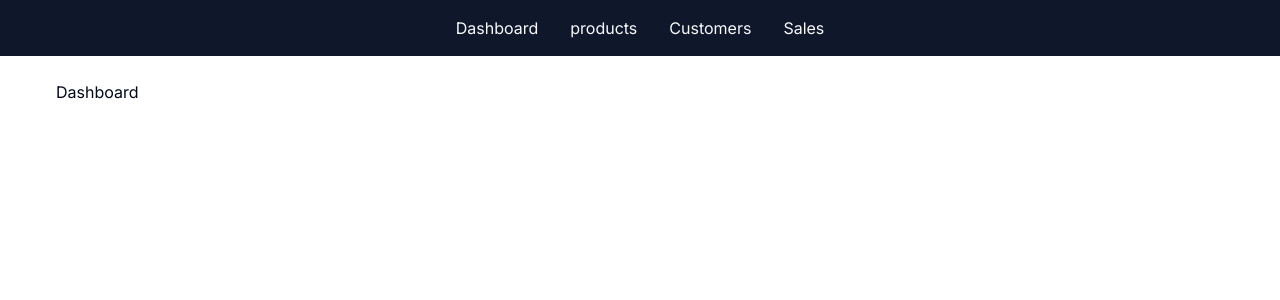
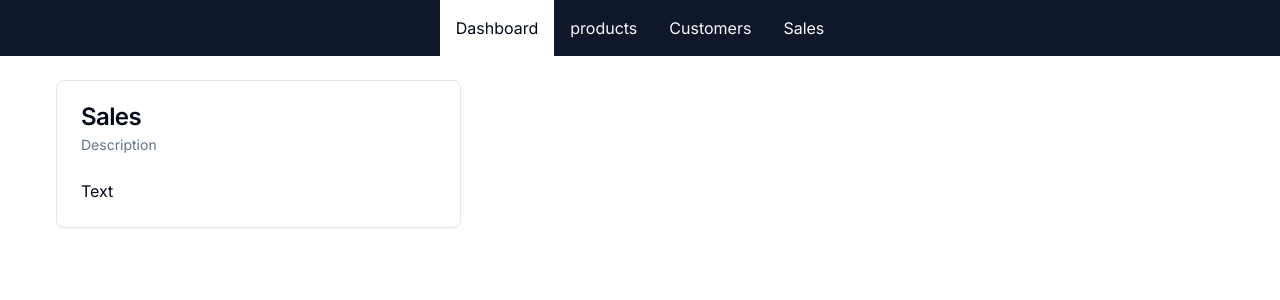
Before and after one commit to ArtinMohsenpour/OnlineShop-ArtinTech, a Next.js app: page /admin in a window 1280 px wide. Shown: the top 300 px of the page. Built offline with nearby package versions, Linux system fonts and the light colour scheme.

Commit message:
dashboard admin page

```diff
--- a/src/app/admin/layout.tsx
+++ b/src/app/admin/layout.tsx
@@ -8,10 +8,10 @@
   return (
     <>
       <Nav>
-        <NavLink href="./admin">Dashboard</NavLink>
-        <NavLink href="./admin/products">products</NavLink>
-        <NavLink href="./admin/users">Customers</NavLink>
-        <NavLink href="./admin/orders">Sales</NavLink>
+        <NavLink href="/admin">Dashboard</NavLink>
+        <NavLink href="/admin/products">products</NavLink>
+        <NavLink href="/admin/users">Customers</NavLink>
+        <NavLink href="/admin/orders">Sales</NavLink>
       </Nav>
       <div className="container m-6">{children}</div>
     </>
--- a/src/app/admin/page.tsx
+++ b/src/app/admin/page.tsx
@@ -1,3 +1,43 @@
+import {
+  Card,
+  CardContent,
+  CardDescription,
+  CardHeader,
+  CardTitle,
+} from "@/components/ui/card";
+
 export default function AdminDashboard() {
-  return <h1>Dashboard</h1>;
+  return (
+    <div className="grid grid-cols-1 md:grid-cols-2 lg:grid-cols-3">
+      <Card>
+        <CardHeader>
+          <CardTitle>Sales</CardTitle>
+          <CardDescription>Description</CardDescription>
+        </CardHeader>
+        <CardContent>
+          <p>Text</p>
+        </CardContent>
+      </Card>
+    </div>
+  );
 }
+
+type DashboardCardProps = {
+  title: string;
+  subtitle: string;
+  body: string;
+};
+
+function DashboardCard({ title, subtitle, body }: DashboardCardProps) {
+  return (
+    <Card>
+      <CardHeader>
+        <CardTitle>{title}</CardTitle>
+        <CardDescription>{subtitle}</CardDescription>
+      </CardHeader>
+      <CardContent>
+        <p>{body}</p>
+      </CardContent>
+    </Card>
+  );
+}
--- /dev/null
+++ b/src/components/ui/card.tsx
@@ -0,0 +1,79 @@
+import * as React from "react"
+
+import { cn } from "@/lib/utils"
+
+const Card = React.forwardRef<
+  HTMLDivElement,
+  React.HTMLAttributes<HTMLDivElement>
+>(({ className, ...props }, ref) => (
+  <div
+    ref={ref}
+    className={cn(
+      "rounded-lg border bg-card text-card-foreground shadow-sm",
+      className
+    )}
+    {...props}
+  />
+))
+Card.displayName = "Card"
+
+const CardHeader = React.forwardRef<
+  HTMLDivElement,
+  React.HTMLAttributes<HTMLDivElement>
+>(({ className, ...props }, ref) => (
+  <div
+    ref={ref}
+    className={cn("flex flex-col space-y-1.5 p-6", className)}
+    {...props}
+  />
+))
+CardHeader.displayName = "CardHeader"
+
+const CardTitle = React.forwardRef<
+  HTMLParagraphElement,
+  React.HTMLAttributes<HTMLHeadingElement>
+>(({ className, ...props }, ref) => (
+  <h3
+    ref={ref}
+    className={cn(
+      "text-2xl font-semibold leading-none tracking-tight",
+      className
+    )}
+    {...props}
+  />
+))
+CardTitle.displayName = "CardTitle"
+
+const CardDescription = React.forwardRef<
+  HTMLParagraphElement,
+  React.HTMLAttributes<HTMLParagraphElement>
+>(({ className, ...props }, ref) => (
+  <p
+    ref={ref}
+    className={cn("text-sm text-muted-foreground", className)}
+    {...props}
+  />
+))
+CardDescription.displayName = "CardDescription"
+
+const CardContent = React.forwardRef<
+  HTMLDivElement,
+  React.HTMLAttributes<HTMLDivElement>
+>(({ className, ...props }, ref) => (
+  <div ref={ref} className={cn("p-6 pt-0", className)} {...props} />
+))
+CardContent.displayName = "CardContent"
+
+const CardFooter = React.forwardRef<
+  HTMLDivElement,
+  React.HTMLAttributes<HTMLDivElement>
+>(({ className, ...props }, ref) => (
+  <div
+    ref={ref}
+    className={cn("flex items-center p-6 pt-0", className)}
+    {...props}
+  />
+))
+CardFooter.displayName = "CardFooter"
+
+export { Card, CardHeader, CardFooter, CardTitle, CardDescription, CardContent }
```
